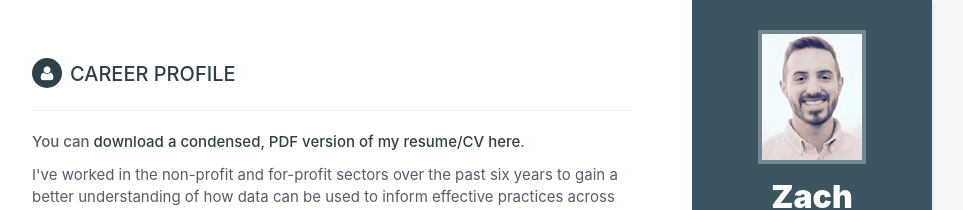
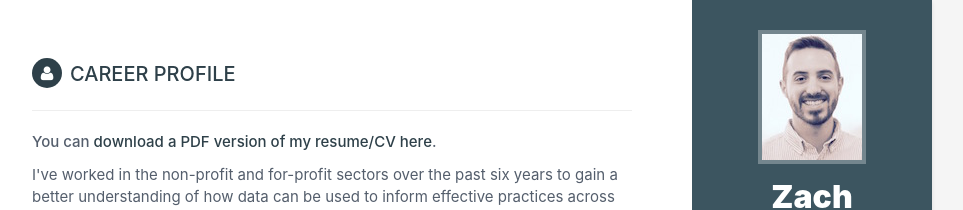
Before and after one commit to zachalexander/zach-resume, an Angular app: page / in a window 1280 px wide. Shown: the top 210 px of the page, without its empty margins (188-1151 px from the left). Built offline with nearby package versions, Linux system fonts and the light colour scheme.

Commit message:
update-resume-pdf

```diff
--- a/src/app/app.component.html
+++ b/src/app/app.component.html
@@ -46,7 +46,7 @@
                 <h2 class="section-title"><i class="fa fa-user"></i>Career Profile</h2>
                 <hr>
                 <div class="summary">
-                    <p class="resume-bold"> You can <a href="#">download a condensed, PDF version of my resume/CV here</a>.</p><p>I've worked in the non-profit and for-profit sectors over the past six years to gain a better understanding of how data can be used to inform effective practices across different sectors of society. My strong scientific background has allowed me to conduct climate change research in the U.S. and abroad, during which I became particularly interested in communicating statistical information to the general public. This led to my AmeriCorps service in Boston where I analyzed district-wide data from Boston Public Schools and collaborated with officials in an effort to lower high school dropout rates.</p><p>Currently, I work as a Senior Research Analyst at the Center for Effective Philanthropy (CEP), a nonprofit focused on the development of data and insight to better inform effective foundational practices. My work involves analyzing robust datasets to review the funder-grantee relationship in an effort to give a stronger voice to nonprofits and their missions. Our publications seek to initiate conversations throughout the philanthropic community about ways to increase overall effectiveness at the national and community level.</p>
+                    <p class="resume-bold"> You can <a class = "publications" href="assets/images/ZachAlexander_CV2018.pdf" target="_blank">download a PDF version of my resume/CV here</a>.</p><p>I've worked in the non-profit and for-profit sectors over the past six years to gain a better understanding of how data can be used to inform effective practices across different sectors of society. My strong scientific background has allowed me to conduct climate change research in the U.S. and abroad, during which I became particularly interested in communicating statistical information to the general public. This led to my AmeriCorps service in Boston where I analyzed district-wide data from Boston Public Schools and collaborated with officials in an effort to lower high school dropout rates.</p><p>Currently, I work as a Senior Research Analyst at the Center for Effective Philanthropy (CEP), a nonprofit focused on the development of data and insight to better inform effective foundational practices. My work involves analyzing robust datasets to review the funder-grantee relationship in an effort to give a stronger voice to nonprofits and their missions. Our publications seek to initiate conversations throughout the philanthropic community about ways to increase overall effectiveness at the national and community level.</p>
                 </div><!--//summary-->
             </section><!--//section-->
 
```
Also changed, not shown: 1 other file (tests, documents, lock files or other folders).
